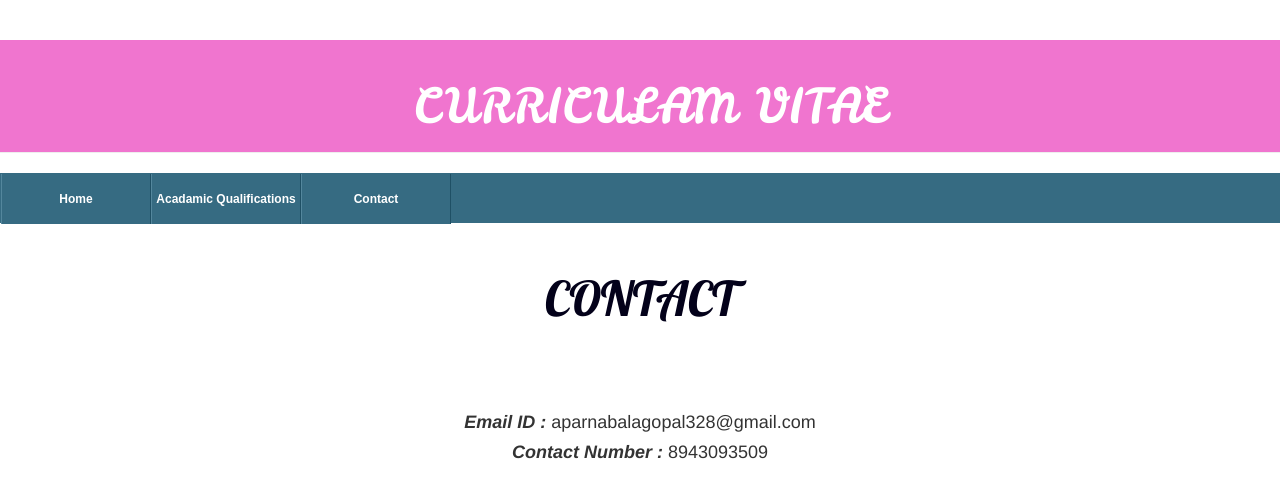
After one commit to AparnaBalagopal/resume-blog, a Django app: page /contact/ in a window 1280 px wide. The commit adds this page. Shown: the top 498 px of the page. Run offline with Django 3.2, Linux system fonts and the light colour scheme; parts of the project's set-up code (start-up, migrations or seed data) failed here and were passed over; some libraries are stand-ins or nearby versions.

Commit message:
edited my project

```diff
--- a/biodata/static/css/biodata.css
+++ b/biodata/static/css/biodata.css
@@ -6,7 +6,7 @@ body {
     padding-left: 0px;
 }
 .page-header {
-    background-color: #ff9400;
+    background-color: #F075CF;
     margin-top: 0;
     padding: 20px 20px 20px 40px;
 }
@@ -14,6 +14,7 @@ body {
 .page-header h1, .page-header h1 a, .page-header h1 a:visited, .page-header h1 a:active {
     color: #ffffff;
     font-size: 36pt;
+    font-family: 'Leckerli One';
     text-decoration: none;
 }
 
@@ -115,3 +116,29 @@ h1, h2, h3, h4 {
 		}
 
 .navbar li ul li a:hover	{background-color: #366b82;}
+
+.niit {
+	color: #03011A;
+	font-family: 'Lobster';
+
+}
+
+.bca {
+	color: #03011A;
+	font-family: 'Lobster';
+}
+
+.hse {
+	color: #03011A;
+	font-family: 'Lobster';
+}
+
+.sslc {
+	color: #03011A;
+	font-family: 'Lobster';
+}
+
+.contact {
+	color: #03011A;
+	font-family: 'Lobster';
+}
--- a/biodata/templates/biodata/base.html
+++ b/biodata/templates/biodata/base.html
@@ -5,7 +5,8 @@
     <link rel="stylesheet" href="//maxcdn.bootstrapcdn.com/bootstrap/3.2.0/css/bootstrap.min.css">
     <link rel="stylesheet" href="//maxcdn.bootstrapcdn.com/bootstrap/3.2.0/css/bootstrap-theme.min.css">
     <link rel="stylesheet" href="{% static 'css/biodata.css' %}">
-    <link href="//fonts.googleapis.com/css?family=Arial&subset=latin,latin-ext" rel="stylesheet" type="text/css">
+    <link href="//fonts.googleapis.com/css?family=Leckerli+One" rel="stylesheet" type="text/css">
+    <link href="//fonts.googleapis.com/css?family=Lobster&subset=latin,latin-ext" rel="stylesheet" type="text/css">
 
 
      <meta name="viewport" content="width=device-width, initial-scale=1">
@@ -34,7 +35,7 @@ href="http://maxcdn.bootstrapcdn.com/bootstrap/3.3.6/css/bootstrap.min.css">
                    <li><a href="{% url 'sslc' %}">SSLC from Board of Kerala </a></li>
                 </ul>
              </li>
-             <li><a href="">Contact</a>
+             <li><a href="{% url 'contact' %}">Contact</a>
 
              </li>
             </ul>
--- a/biodata/templates/biodata/bca.html
+++ b/biodata/templates/biodata/bca.html
@@ -2,7 +2,9 @@
 {% load staticfiles %}
 
 {% block content %}
-<center><h1>Bachelor of COMPUTER APPLICATIONS</h1><br><br><br>
+<div class="bca">
+<center><h1><br><br><font size="50"> Bachelor of COMPUTER APPLICATIONS</h1><br>
 <img src="{% static "biodata/bca.jpg" %}" style="width: 50%; height: 130%;"/><br><br><br><br>
 <img src="{% static "biodata/Provisional.jpg" %}" style="width: 80%; height: 80%;"/></center>
+</div>
 {% endblock %}
--- /dev/null
+++ b/biodata/templates/biodata/contact.html
@@ -0,0 +1,10 @@
+{% extends 'biodata/base.html' %}
+{% load staticfiles %}
+
+{% block content %}
+<div class="contact">
+<center><h1><br><br><font size="50"> CONTACT</h1></center></div>
+<br><center><h4><b><i>Email ID : </i></b>aparnabalagopal328@gmail.com</h4>
+<h4><b><i>Contact Number : </i></b>8943093509</h4>
+</center>
+{% endblock %}
--- a/biodata/templates/biodata/hse.html
+++ b/biodata/templates/biodata/hse.html
@@ -2,7 +2,9 @@
 {% load staticfiles %}
 
 {% block content %}
-<center><h1>Higher Secondary</h1><br><br><br>
+<div class="hse">
+<center><h1><br><br><font size="50"> Higher Secondary</h1><br>
 
 <img src="{% static "biodata/Plus two.jpg" %}" style="width: 70%; height: 75%;"/></center>
+</div>
 {% endblock %}
--- a/biodata/templates/biodata/niit.html
+++ b/biodata/templates/biodata/niit.html
@@ -2,7 +2,8 @@
 {% load staticfiles %}
 
 {% block content %}
-<center><h1> PYTHON Programming</h1><br><br><br>
+<div class="niit">
+<center><h1><br><br><font size="50"> PYTHON Programming</h1><br>
 <img src="{% static "biodata/niit.jpeg" %}" style="width: 30%; height: 30%;"/></center>
-
+    </div>
 {% endblock %}
--- a/biodata/templates/biodata/sslc.html
+++ b/biodata/templates/biodata/sslc.html
@@ -2,7 +2,9 @@
 {% load staticfiles %}
 
 {% block content %}
-<center><h1>SSLC</h1><br><br><br>
+<div class="sslc">
+<center><h1><br><br><font size="50"> SSLC</h1><br>
 
 <img src="{% static "biodata/SSLC.jpg" %}" style="width: 70%; height: 80%; "/></center>
+</div>
 {% endblock %}
--- a/biodata/urls.py
+++ b/biodata/urls.py
@@ -11,5 +11,6 @@ urlpatterns = [
 	url(r'^bca/$', views.bca, name='bca'),
 	url(r'^hse/$', views.hse, name='hse'),
 	url(r'^sslc/$', views.sslc, name='sslc'),
+	url(r'^contact/$', views.contact, name='contact'),
 
 ]
--- a/biodata/views.py
+++ b/biodata/views.py
@@ -51,3 +51,6 @@ def hse(request):
 
 def sslc(request):
     return render(request,"biodata/sslc.html")
+
+def contact(request):
+    return render(request,"biodata/contact.html")
```
Also changed, not shown: 2 other files.
